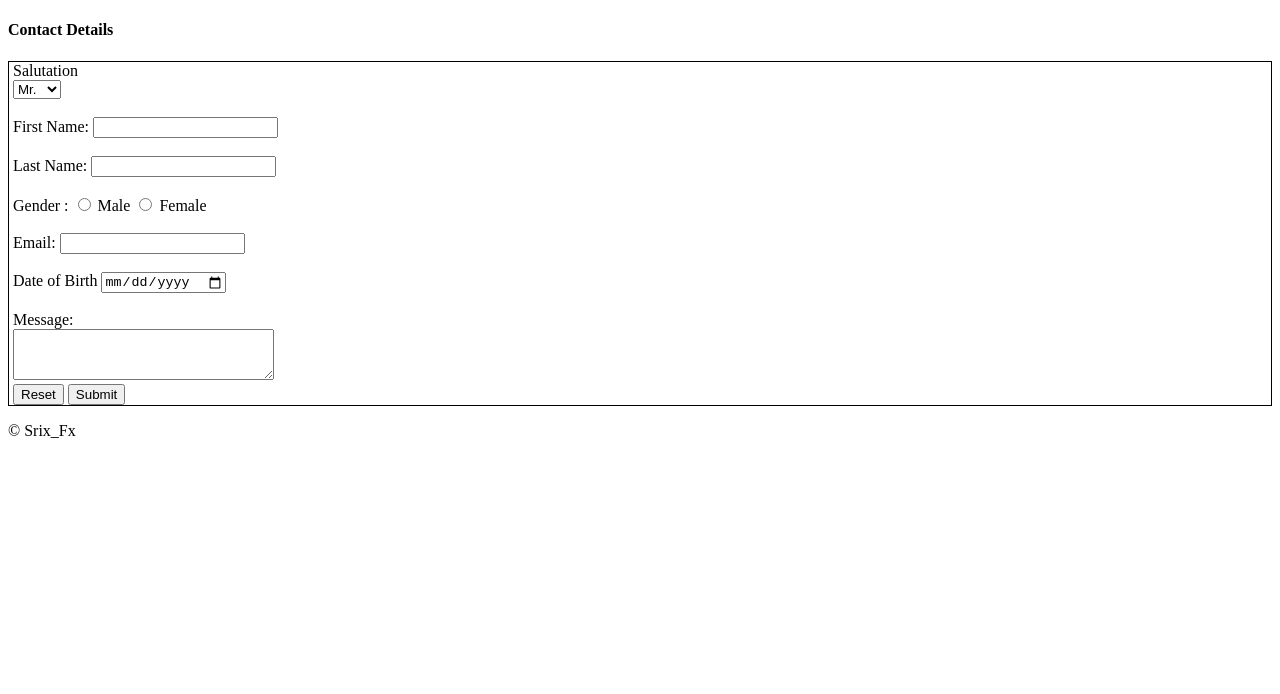
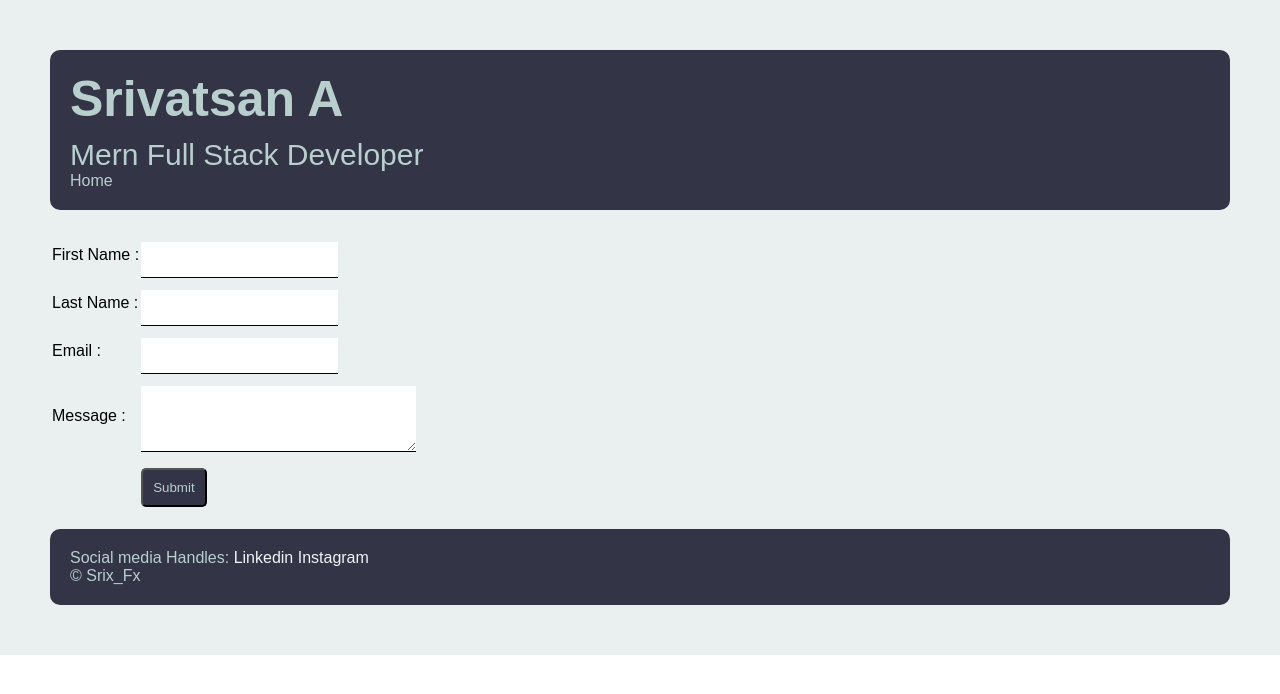
Before and after one commit to sri-vatsann/EMC-Portfolio, a plain HTML site: page Portfolio-Site/forms.html in a window 1280 px wide. Drawn offline with Linux system fonts and the light colour scheme; a web font is replaced by a local one.

Commit message:
Added css and modified the files

```diff
--- a/Portfolio-Site/forms.html
+++ b/Portfolio-Site/forms.html
@@ -1,52 +1,83 @@
 <!DOCTYPE html>
 <html lang="en">
   <head>
-    <meta charset="UTF-8">
-    <meta name="viewport" content="width=device-width, initial-scale=1.0">
-    <title>Document</title>
-    <style>
-        form{
-            border: 1px solid;
-            border-color: black;
-            padding-left: 4px;
-        }
+    <meta charset="UTF-8" />
+    <meta name="viewport" content="width=device-width, initial-scale=1.0" />
+    <title>Contact</title>
+
+
+
+
     </style>
+
+    <link rel="preconnect" href="https://fonts.googleapis.com" />
+    <link rel="preconnect" href="https://fonts.gstatic.com" crossorigin />
+    <link
+      href="https://fonts.googleapis.com/css2?family=Matangi:wght@300..900&display=swap"
+      rel="stylesheet"
+    />
+    <link rel="stylesheet" href="./style.css" />
   </head>
   <body>
-    <h4>Contact Details</h4>
+    <div class="container">
+      <div class="section-one">
+        <h1 class="section-one__name">Srivatsan A</h1>
+        <p class="section-one__role">Mern Full Stack Developer</p>
+        <a class="section-one__contact" href="./index.html">Home</a>
+      </div>
+      <div class="section-six">
+        <div class="contact-form">
           <form action="">
 
-        <label for="">Salutation</label> <br>
-        <select>
-            <option value="MR">Mr.</option>
-            <option value="Mrs">Mrs.</option>
-        </select><br><br>
+            <table>
+                <tr>
+                    <td> <label for="Name">First Name :</label></td>
+                    <td><input  class="contact-form__input" type="text" /> </td>
+                </tr>
 
-    <label for="Name">First Name:</label>
-    <input type="text"> <br><br>
+                <tr>
+                    <td><label for="Name">Last Name :</label></td>
+                    <td> <input class="contact-form__input" type="text" /> </td>
+                </tr>
+                <tr>
+                    <td><label for="Email">Email : </label></td>
+                    <td><input class="contact-form__input" type="email" /></td>
+                </tr>
 
-    <label for="Name">Last Name:</label>
-    <input type="text"> <br><br>
+                <tr>
+                    <td> <label for="Message">Message :</label></td>
+                    <td> <textarea class="contact-form__textarea" rows="3" cols="30"></textarea></td>
+                </tr>
+<tr>
+    <td></td>
+<td colspan="2"><input class="contact-form__submit" type="submit" /></td>
+</tr>
+            </table>
 
-    <Label>Gender : </Label>
-    <input type="radio"> <Label>Male</Label>
-    <input type="radio"> <Label>Female</Label><br><br>
 
-    <label for="Email">Email: </label>
-    <input type="email"><br><br>
 
-    <label for="DOB">Date of Birth</label>
-    <input type="date"><br><br>
 
-    <label for="Message">Message:</label><br>
-    <textarea rows="3" cols="30"></textarea><br>
-    <input type="reset">
-    <input type="submit">
+
+
+
+
+
+
 
 
 
           </form>
+        </div>
+      </div>
+      <div class="section-five">
+        <p class="section-five__title">
+          Social media Handles:
+          <a href="https://www.linkedin.com/in/srivatsan29/">Linkedin</a>
+          <a href="https://www.instagram.com/">Instagram</a>
+        </p>
 
-    <p>&copy; Srix_Fx</p>
+        <p class="section-five__">&copy; Srix_Fx</p>
+      </div>
+    </div>
   </body>
 </html>
--- /dev/null
+++ b/Portfolio-Site/style.css
@@ -0,0 +1,126 @@
+* {
+  padding: 0%;
+  margin: 0%;
+}
+body {
+  font-family: "Matangi", sans-serif;
+  font-optical-sizing: auto;
+  font-weight: 400px;
+  font-style: normal;
+}
+
+.section-one {
+  background-color: #333446;
+  color: #b8cfce;
+  padding: 20px;
+  border-radius: 10px;
+}
+.container {
+  padding: 50px;
+  background-color: #eaefef;
+}
+.section-one__contact {
+  text-decoration: none;
+  color: #b8cfce;
+}
+.section-one__contact:hover {
+  display: inline-block;
+  background-color: #b8cfce;
+  color: #333446;
+  border-radius: 5px;
+  width: 70px;
+  text-align: center;
+}
+
+.section-one__name {
+  font-size: 50px;
+}
+.section-one__role {
+  font-size: 30px;
+  margin-top: 10px;
+}
+
+.section-two,
+.section-three,
+.section-four,
+.section-five {
+  margin-top: 20px;
+}
+
+.section-two__descr,
+.section-three__descr,
+.section-four__descr,
+.section-five__descr {
+  margin-top: 10px;
+}
+
+.section-five {
+  background-color: #333446;
+  color: #b8cfce;
+  border-radius: 10px;
+
+  padding: 20px;
+}
+.section-five a {
+  text-decoration: none;
+  color: #f0f4f6;
+}
+
+li {
+  list-style: none;
+}
+
+.section-three{
+    display: inline-block;
+    background-color: #B8CFCE;
+    border-radius: 10px;
+    padding: 20px;
+    height: 292px;
+    vertical-align: top;
+
+}
+.section-four{
+    display: inline-block;
+    width: 1180px;
+background-color: #B5A8D5;
+border-radius: 10px;
+padding :20px;
+vertical-align: top;
+}
+
+.section-six{
+    margin-top: 20px;
+}
+.contact-form{
+    margin-top: 20px;
+}
+
+.contact-form__input, .contact-form__textarea, .contact-form__submit{
+    margin-top: 10px;
+}
+
+.contact-form__input{
+    border: none;
+    padding: 10px;
+    border-bottom: solid black 1px;
+}
+
+.contact-form__textarea{
+     border: none;
+    padding: 10px;
+    border-bottom: solid black 1px;
+}
+
+.contact-form__submit{
+   display: inline-block;
+  background-color: #333446;
+  color:#b8cfce;
+  border-radius: 5px;
+
+  padding-top: 10px;
+  padding-left: 10px;
+  padding-bottom: 10px;
+  padding-right: 10px;
+
+
+}
```
Also changed, not shown: Portfolio-Site/index.html (+73 -32 lines). Lines whose indentation alone changed are shown as unchanged.
